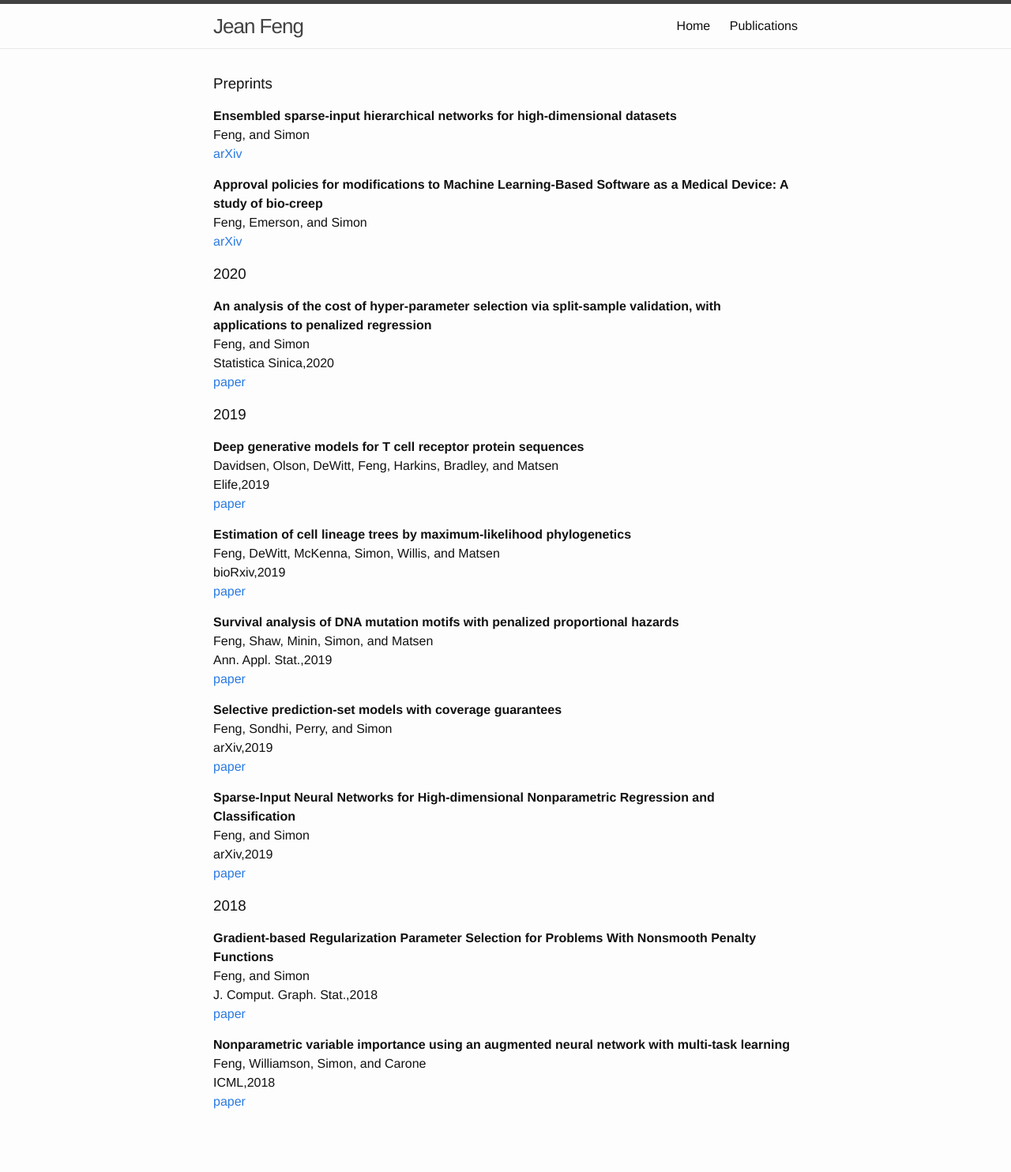
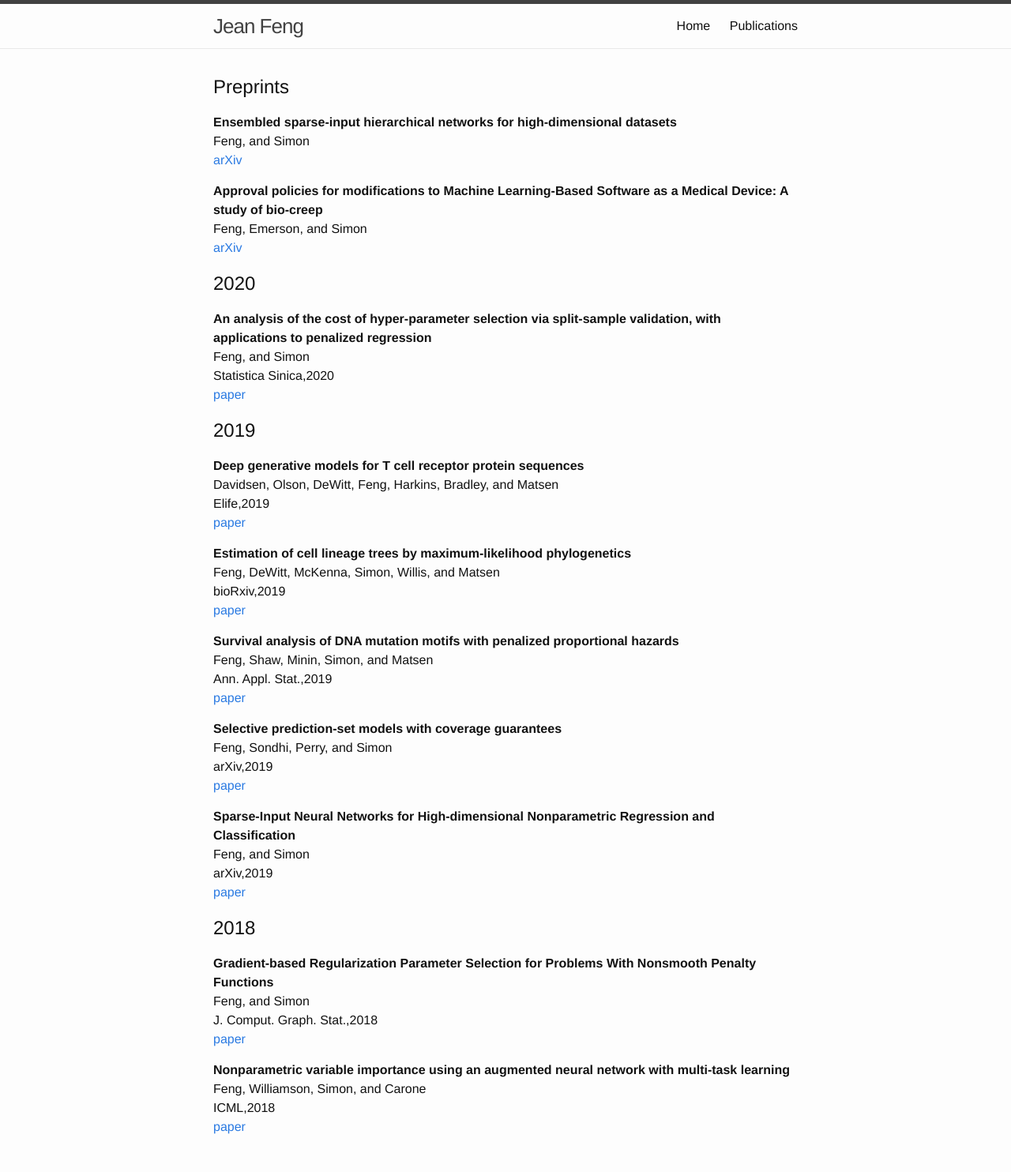
Before and after one commit to jjfeng/jjfeng.github.io, a Jekyll site: the page built from publications.md, in a window 1280 px wide. Shown: the whole page at 79% size. Built offline with Jekyll 4.4.1, drawn with Linux system fonts in a browser that asks for light colours; before the commit the page ends 1452 px from its top, so only the background shows below that.

Commit message:
play with heading style

```diff
--- a/publications.md
+++ b/publications.md
@@ -3,7 +3,7 @@ layout: default
 title: Publications
 ---
 
-### Preprints
+## Preprints
 **Ensembled sparse-input hierarchical networks for high-dimensional datasets**<br />
 Feng, and Simon<br />
 [arXiv](http://arxiv.org/abs/2005.04834)
@@ -12,13 +12,13 @@ Feng, and Simon<br />
 Feng, Emerson, and Simon<br />
 [arXiv](http://arxiv.org/abs/1912.12413)
 
-### 2020
+## 2020
 **An analysis of the cost of hyper-parameter selection via split-sample validation, with applications to penalized regression**<br />
 Feng, and Simon<br />
 Statistica Sinica,2020<br />
 [paper](http://www3.stat.sinica.edu.tw/ss_newpaper/SS-2017-0310_na.pdf)
 
-### 2019
+## 2019
 **Deep generative models for T cell receptor protein sequences**<br />
 Davidsen, Olson, DeWitt, Feng, Harkins, Bradley, and Matsen<br />
 Elife,2019<br />
@@ -44,7 +44,7 @@ Feng, and Simon<br />
 arXiv,2019<br />
 [paper](http://arxiv.org/abs/1711.07592)
 
-### 2018
+## 2018
 **Gradient-based Regularization Parameter Selection for Problems With Nonsmooth Penalty Functions**<br />
 Feng, and Simon<br />
 J. Comput. Graph. Stat.,2018<br />
```
